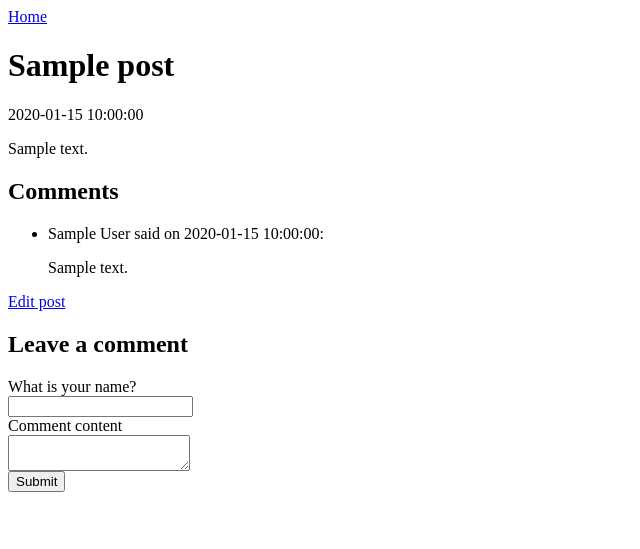
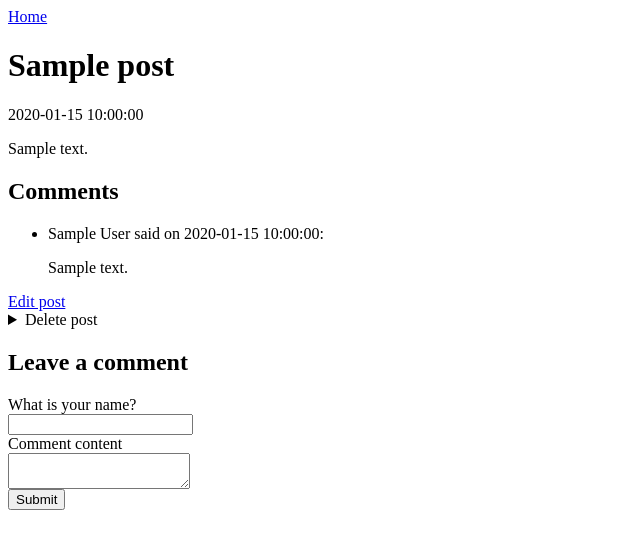
Before and after one commit to makzan/pcms-php-2024-2025, a PHP site: page /?action=show&id=1 in a window 1280 px wide. Shown: the top 549 px of the page, without its empty margins (0-640 px from the left). Run offline with PHP 8.4, Linux system fonts and the light colour scheme; tables that the repository leaves empty or names only in its code hold one stand-in row (values such as "Sample post").

Commit message:
Add post delete.

```diff
--- a/2025-02-23-lesson-12-posts-crud/models/post.php
+++ b/2025-02-23-lesson-12-posts-crud/models/post.php
@@ -51,6 +51,13 @@ function update_post($id, $title, $content) {
     return $stmt->execute();
 }
 
+function delete_post($id) {
+    global $conn;
+    $sql = "DELETE FROM posts WHERE id=$id";
+    $stmt = $conn->prepare($sql);
+    return $stmt->execute();
+}
+
 
 // UPDATE posts SET title='New Title' WHERE posts.id=1
 // DELETE FROM posts WHERE id=1
--- a/2025-02-23-lesson-12-posts-crud/views/posts/show.php
+++ b/2025-02-23-lesson-12-posts-crud/views/posts/show.php
@@ -31,6 +31,11 @@
 
 <a href="?module=posts&action=edit&id=<?php echo $post["id"] ?>">Edit post</a>
 
+<details>
+    <summary>Delete post</summary>
+    <a href="?module=posts&action=delete&id=<?php echo $post["id"] ?>">Delete post</a>
+</details>
+
 <h2>Leave a comment</h2>
 
 <form action="index.php?module=comments&action=create" method="POST">
```
Also changed, not shown: 2025-02-23-lesson-12-posts-crud/controllers/posts/delete.php (added, +8 -0 lines).
